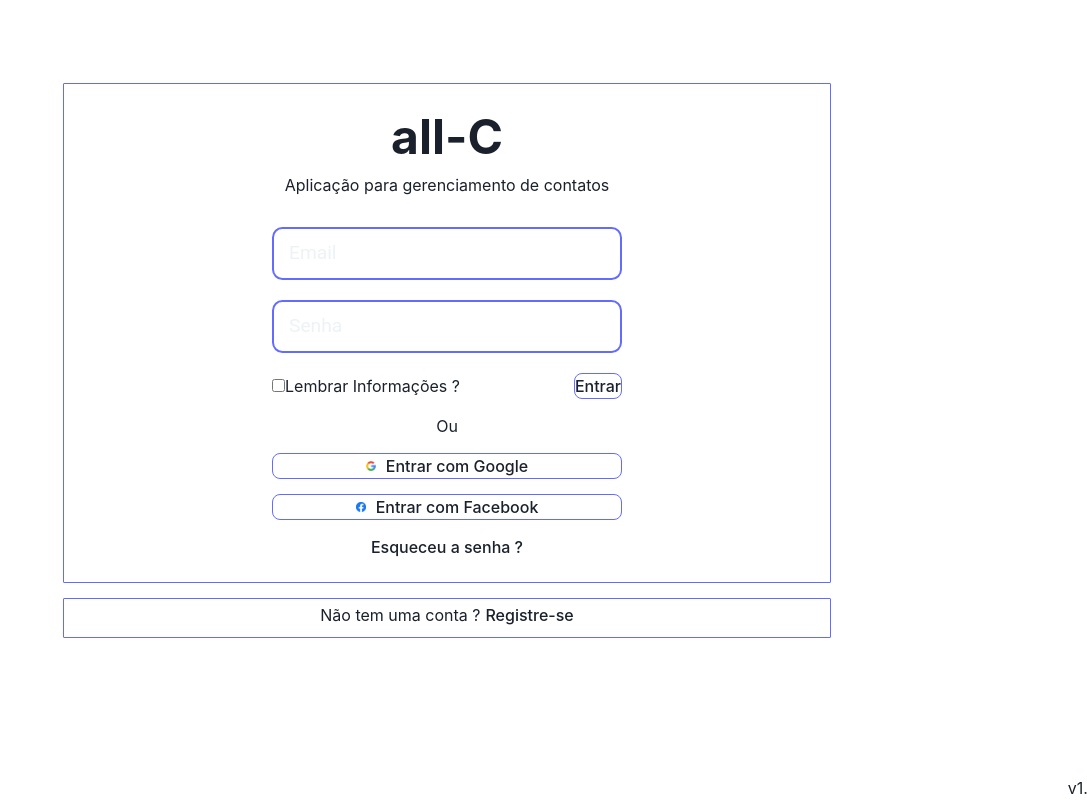
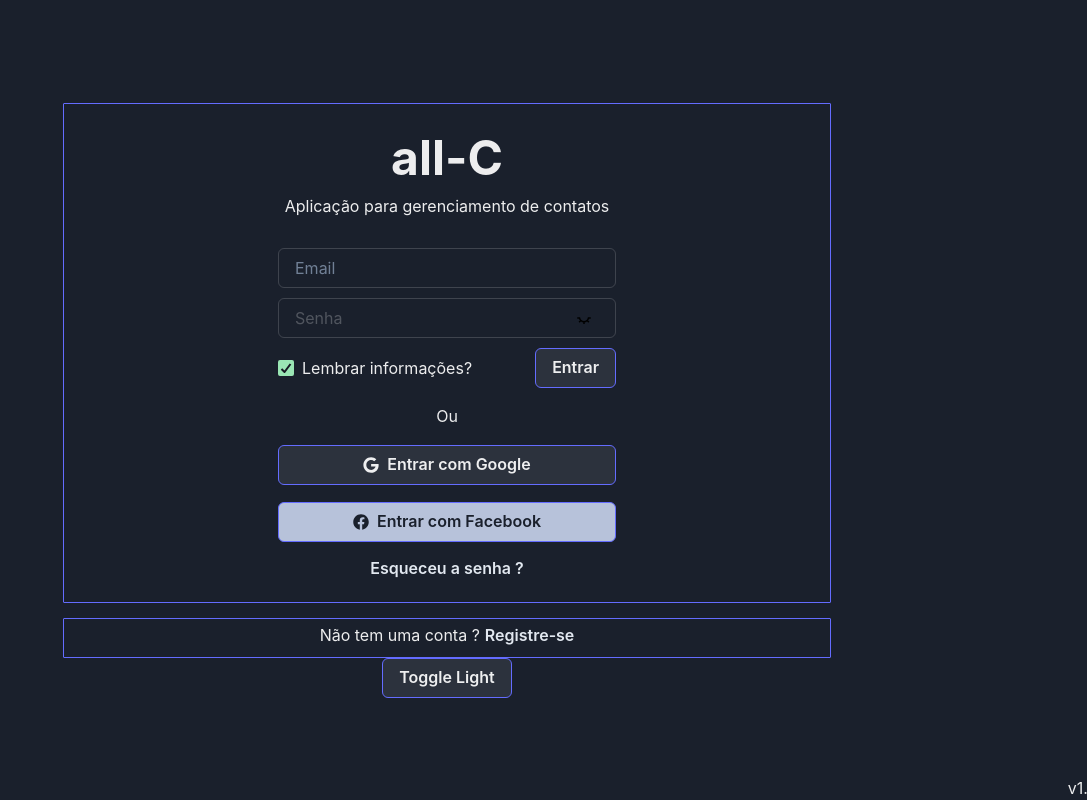
Before and after one commit to CooperLove/allC-FrontEnd, a React (Vite) app: page / in a window 1280 px wide. Shown: the whole page, without its empty margins (193-1280 px from the left). Built offline with nearby package versions, Linux system fonts and the light colour scheme.

Commit message:
style: added register user drawer - light and dark mode

```diff
--- a/package.json
+++ b/package.json
@@ -17,6 +17,7 @@
     "framer-motion": "^10.12.8",
     "react": "^18.2.0",
     "react-dom": "^18.2.0",
+    "react-icons": "^4.8.0",
     "react-redux": "^8.0.5",
     "redux": "^4.2.1"
   },
--- a/src/App.css
+++ b/src/App.css
@@ -6,8 +6,8 @@
   align-items: center;
   justify-content: center;
   text-align: center;
-  height: 90vh;
-  width: 100vw;
+  height: calc(100vh);
+  /* width: 100vw; */
 }
 
 @media (prefers-reduced-motion: no-preference) {
--- a/src/App.tsx
+++ b/src/App.tsx
@@ -1,9 +1,11 @@
 import "./App.css";
 import LoginPage from "./pages/LoginPage";
 import { ChakraProvider } from "@chakra-ui/react";
+import theme from "../src/chakra/theme.ts";
+
 function App() {
   return (
-    <ChakraProvider>
+    <ChakraProvider theme={theme}>
       <LoginPage />
       <footer className="footer">v1.0</footer>
     </ChakraProvider>
--- /dev/null
+++ b/src/chakra/theme.ts
@@ -0,0 +1,15 @@
+// theme.ts
+
+// 1. import `extendTheme` function
+import { extendTheme, type ThemeConfig } from "@chakra-ui/react";
+
+// 2. Add your color mode config
+const config: ThemeConfig = {
+  initialColorMode: "dark",
+  useSystemColorMode: false,
+};
+
+// 3. extend the theme
+const theme = extendTheme({ config });
+
+export default theme;
--- /dev/null
+++ b/src/components/Drawer.tsx
@@ -0,0 +1,130 @@
+import { Button } from "@chakra-ui/button";
+import { FormLabel } from "@chakra-ui/form-control";
+import { useDisclosure } from "@chakra-ui/hooks";
+import {
+  Input,
+  InputGroup,
+  InputLeftAddon,
+  InputRightAddon,
+} from "@chakra-ui/input";
+import { Box, Stack } from "@chakra-ui/layout";
+import {
+  Drawer,
+  DrawerBody,
+  DrawerCloseButton,
+  DrawerContent,
+  DrawerFooter,
+  DrawerHeader,
+  DrawerOverlay,
+} from "@chakra-ui/modal";
+import { Select } from "@chakra-ui/select";
+import { Textarea } from "@chakra-ui/textarea";
+import React from "react";
+import { GrAdd } from "react-icons/gr";
+import PasswordInput from "./PasswordInput";
+
+function ChakraDrawer() {
+  const { isOpen, onOpen, onClose } = useDisclosure();
+  const firstField = React.useRef();
+
+  return (
+    <>
+      <Button variant="link" onClick={onOpen} className="linkButton">
+        Registre-se
+      </Button>
+      <Drawer
+        isOpen={isOpen}
+        placement="right"
+        //   initialFocusRef={firstField}
+        onClose={onClose}
+        size={"xl"}
+      >
+        <DrawerOverlay />
+        <DrawerContent>
+          <DrawerCloseButton />
+          <DrawerHeader borderBottomWidth="1px">Criar uma conta</DrawerHeader>
+
+          <DrawerBody>
+            <form
+              id="registerUserForm"
+              onSubmit={(e) => {
+                e.preventDefault();
+                console.log("submitted");
+              }}
+            >
+              <Stack spacing="24px">
+                <Box>
+                  <FormLabel htmlFor="registration-username">Nome</FormLabel>
+                  <Input id="username" isRequired placeholder="Nome Completo" />
+                </Box>
+
+                <Box>
+                  <FormLabel htmlFor="registration-email">Email</FormLabel>
+                  <Input
+                    id="email"
+                    isRequired
+                    placeholder="Ex.: exemplo@exemplo.com"
+                  />
+                </Box>
+
+                <Box>
+                  <FormLabel htmlFor="registration-cellphone">
+                    Telefone
+                  </FormLabel>
+                  <Input
+                    id="email"
+                    isRequired
+                    placeholder="Ex.: (88) 9 1234-5678"
+                  />
+                </Box>
+
+                <Stack direction={"row"} justifyContent={"space-between"}>
+                  <Box flexGrow={1}>
+                    <FormLabel htmlFor="registration-city">Cidade</FormLabel>
+                    <Input id="email" isRequired placeholder="Ex.: Fortaleza" />
+                  </Box>
+
+                  <Box flexGrow={1}>
+                    <FormLabel htmlFor="registration-address">
+                      Endereço
+                    </FormLabel>
+                    <Input
+                      id="email"
+                      isRequired
+                      placeholder="Ex.: Rua Joaquim Chagas Filho"
+                    />
+                  </Box>
+                </Stack>
+
+                <Stack direction={"row"} justifyContent={"space-between"}>
+                  <Box flexGrow={1}>
+                    <FormLabel htmlFor="registration-password">Senha</FormLabel>
+                    <PasswordInput placeholder="Senha" />
+                  </Box>
+
+                  <Box flexGrow={1}>
+                    <FormLabel htmlFor="registration-confirm-password">
+                      Confirmar Senha
+                    </FormLabel>
+                    <PasswordInput placeholder="Confirmar Senha" />
+                  </Box>
+                </Stack>
+              </Stack>
+            </form>
+          </DrawerBody>
+
+          <DrawerFooter borderTopWidth="1px">
+            <Button variant="outline" mr={3} onClick={onClose}>
+              Cancelar
+            </Button>
+            <Button colorScheme="blue" type="submit" form="registerUserForm">
+              Cadastrar
+            </Button>
+          </DrawerFooter>
+        </DrawerContent>
+      </Drawer>
+    </>
+  );
+}
+
+export default ChakraDrawer;
--- /dev/null
+++ b/src/components/PasswordInput.tsx
@@ -0,0 +1,49 @@
+import { Button } from "@chakra-ui/button";
+import { Input, InputGroup, InputRightElement } from "@chakra-ui/input";
+import { useState } from "react";
+import { GrFormView, GrFormViewHide } from "react-icons/gr";
+import "../index.css";
+import { IconContext } from "react-icons";
+import { Icon } from "@chakra-ui/icon";
+
+function PasswordInput(props: IPasswordInputProps) {
+  const [show, setShow] = useState(false);
+  const handleClick = () => setShow(!show);
+
+  return (
+    <InputGroup size="md">
+      <Input
+        pr="4.5rem"
+        type={show ? "text" : "password"}
+        isRequired={props.required}
+        maxLength={props.maxLength}
+        placeholder={props.placeholder}
+        // _placeholder={{ opacity: 1, color: "gray.500" }}
+      />
+      <InputRightElement width="3.5rem">
+        <Button
+          className="linkButton"
+          h="1.75rem"
+          size="lg"
+          onClick={handleClick}
+          backgroundColor={"transparent"}
+          leftIcon={
+            show ? (
+              <IconContext.Provider
+                value={{ className: "linkButton", color: "white" }}
+              >
+                <GrFormView />
+              </IconContext.Provider>
+            ) : (
+              <GrFormViewHide color="white" />
+            )
+          }
+        >
+          {/* {show ? "Esconder" : "Exibir"} */}
+        </Button>
+      </InputRightElement>
+    </InputGroup>
+  );
+}
+
+export default PasswordInput;
--- a/src/index.css
+++ b/src/index.css
@@ -34,6 +34,20 @@ h1 {
   line-height: 1.1;
 }
 
+.linkButton,
+.linkButton:focus,
+.linkButton:focus-visible {
+  border: none;
+  outline: none;
+  background-color: transparent;
+  fill: #ffffff;
+}
+
+.linkButton:hover {
+  color: #646cff;
+  background-color: transparent;
+}
+
 button {
   border-radius: 8px;
   /* border: 1px solid transparent; */
--- a/src/main.tsx
+++ b/src/main.tsx
@@ -1,10 +1,13 @@
-import React from 'react'
-import ReactDOM from 'react-dom/client'
-import App from './App.tsx'
-import './index.css'
+import React from "react";
+import ReactDOM from "react-dom/client";
+import App from "./App.tsx";
+import "./index.css";
+import { ColorModeScript } from "@chakra-ui/color-mode";
+import theme from "../src/chakra/theme.ts";
 
-ReactDOM.createRoot(document.getElementById('root') as HTMLElement).render(
+ReactDOM.createRoot(document.getElementById("root") as HTMLElement).render(
   <React.StrictMode>
+    <ColorModeScript initialColorMode={theme.config.initialColorMode} />
     <App />
-  </React.StrictMode>,
-)
+  </React.StrictMode>
+);
--- a/src/pages/LoginPage.tsx
+++ b/src/pages/LoginPage.tsx
@@ -1,10 +1,30 @@
-import Input from "../components/Input";
 import "../css/LoginPage.css";
 import "../App.css";
-import googleLogo from "../assets/Google Logo.png";
-import facebookLogo from "../assets/Facebook Logo.png";
+import { FaGoogle, FaFacebook } from "react-icons/fa";
+import { Button } from "@chakra-ui/button";
+import {
+  Checkbox,
+  Input,
+  InputGroup,
+  InputRightElement,
+} from "@chakra-ui/react";
+import { useColorMode } from "@chakra-ui/color-mode";
+import { useState } from "react";
+import ChakraDrawer from "../components/Drawer";
+import PasswordInput from "../components/PasswordInput";
 
 export const LoginPage = () => {
+  function Example() {
+    const { colorMode, toggleColorMode } = useColorMode();
+    return (
+      <header>
+        <Button onClick={toggleColorMode}>
+          Toggle {colorMode === "light" ? "Dark" : "Light"}
+        </Button>
+      </header>
+    );
+  }
+
   return (
     <div>
       <div className="LoginContainer">
@@ -15,43 +35,35 @@ export const LoginPage = () => {
               Aplicação para gerenciamento de contatos
             </span>
           </div>
-          <Input placeholder="Email" required={true} />
-          <Input placeholder="Senha" isPassword={true} required={true} />
+          <Input
+            placeholder="Email"
+            _placeholder={{ opacity: 1, color: "gray.500" }}
+          />
+          <PasswordInput placeholder="Senha" />
           <div className="loginActions">
-            <div className="rememberLoginSection">
-              <input type="checkbox" />
-              <span>Lembrar Informações ?</span>
-            </div>
-            <button className="transparentButton" type="submit">
-              Entrar
-            </button>
+            <Checkbox colorScheme="green" defaultChecked>
+              Lembrar informações?
+            </Checkbox>
+            <Button>Entrar</Button>
           </div>
         </form>
         <span>Ou</span>
-        <button className="transparentButton">
-          <img
-            src={googleLogo}
-            alt=""
-            width={"20px"}
-            style={{ paddingRight: 10 }}
-          />
+        <Button colorScheme="gray" leftIcon={<FaGoogle />}>
           Entrar com Google
-        </button>
-        <button className="transparentButton">
-          <img
-            src={facebookLogo}
-            alt=""
-            width={"20px"}
-            style={{ paddingRight: 10 }}
-          />
+        </Button>
+        <Button colorScheme="facebook" leftIcon={<FaFacebook />}>
           Entrar com Facebook
-        </button>
-        <a href="">Esqueceu a senha ?</a>
+        </Button>
+        <Button variant="link" className="linkButton">
+          Esqueceu a senha ?
+        </Button>
       </div>
       <div className="RegisterContainer">
         <span>Não tem uma conta ? </span>
-        <a href="">Registre-se</a>
+        <ChakraDrawer />
+        {/* <a href="">Registre-se</a> */}
       </div>
+      {Example()}
     </div>
   );
 };
--- /dev/null
+++ b/src/props/IPasswordInputProps.ts
@@ -0,0 +1,5 @@
+interface IPasswordInputProps {
+  placeholder: string;
+  required?: boolean | false;
+  maxLength?: number;
+}
```
Also changed, not shown: 1 other file (tests, documents, lock files or other folders).
